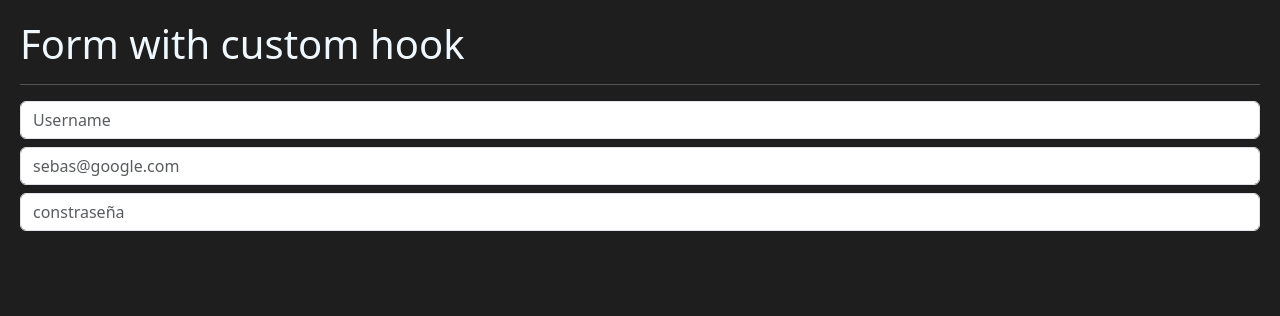
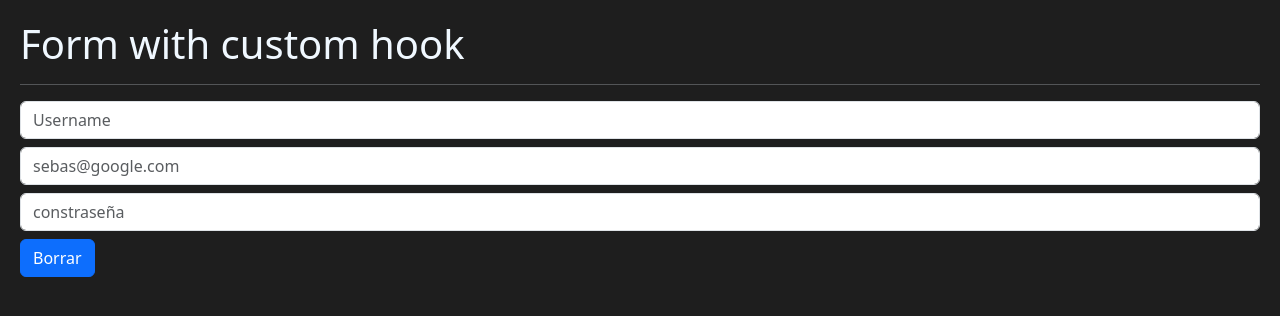
Before and after one commit to sebaswing/react_05_hook_app, a React (Vite) app in the folder hook_app/: page / in a window 1280 px wide. Shown: the top 316 px of the page. Built offline with nearby package versions, Linux system fonts and the light colour scheme.

Commit message:
add reset button to form

```diff
--- a/hook_app/src/02-useEffect/FormWithCustomHook.jsx
+++ b/hook_app/src/02-useEffect/FormWithCustomHook.jsx
@@ -1,8 +1,7 @@
-import { useEffect } from 'react'
 import { useForm } from '../hooks/useForm';
 export const FormWithCustomHook = () => {
 
-    const {formState,onInputChange,username,email,password}=useForm({
+    const {formState,onInputChange,onResetForm,username,email,password}=useForm({
         username: '',
         email: '',
         password: '',
@@ -41,6 +40,14 @@ export const FormWithCustomHook = () => {
                 onChange={onInputChange}
             />
 
+            <button
+                className='btn btn-primary mt-2'
+                onClick={onResetForm}
+                // Tarea: Crear función onResetForm para limpiar el formulario
+            >
+                Borrar
+            </button>
+
         </>
     )
 }
--- a/hook_app/src/hooks/useForm.js
+++ b/hook_app/src/hooks/useForm.js
@@ -14,9 +14,16 @@ export const useForm = (initialForm = {}) => {
         });
     }
 
+    const onResetForm= ()=>{
+        setFormState(
+            initialForm
+        );
+    }
+
     return {
         ...formState,
         formState,
         onInputChange,
+        onResetForm,
     }
 }
```
